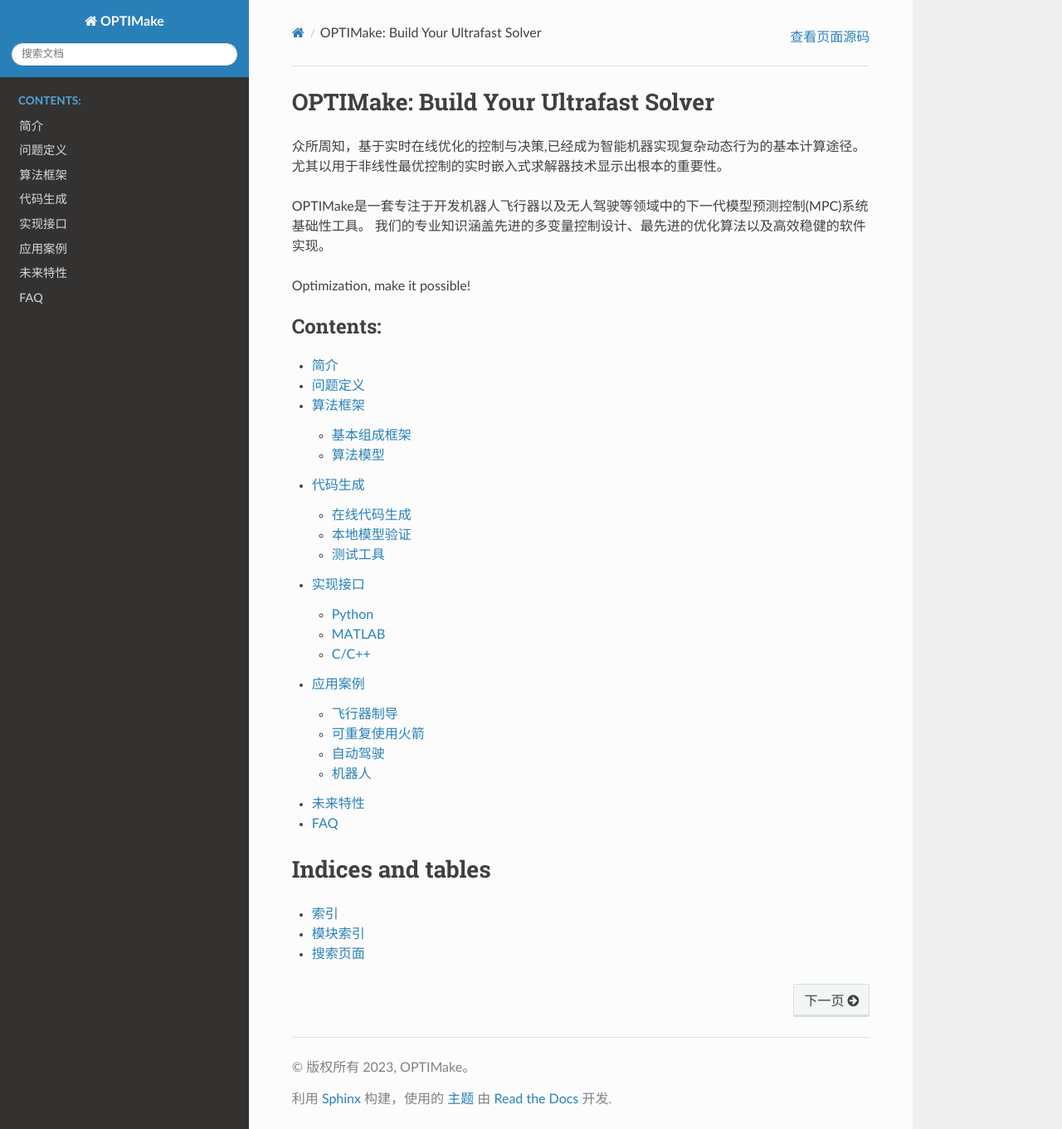
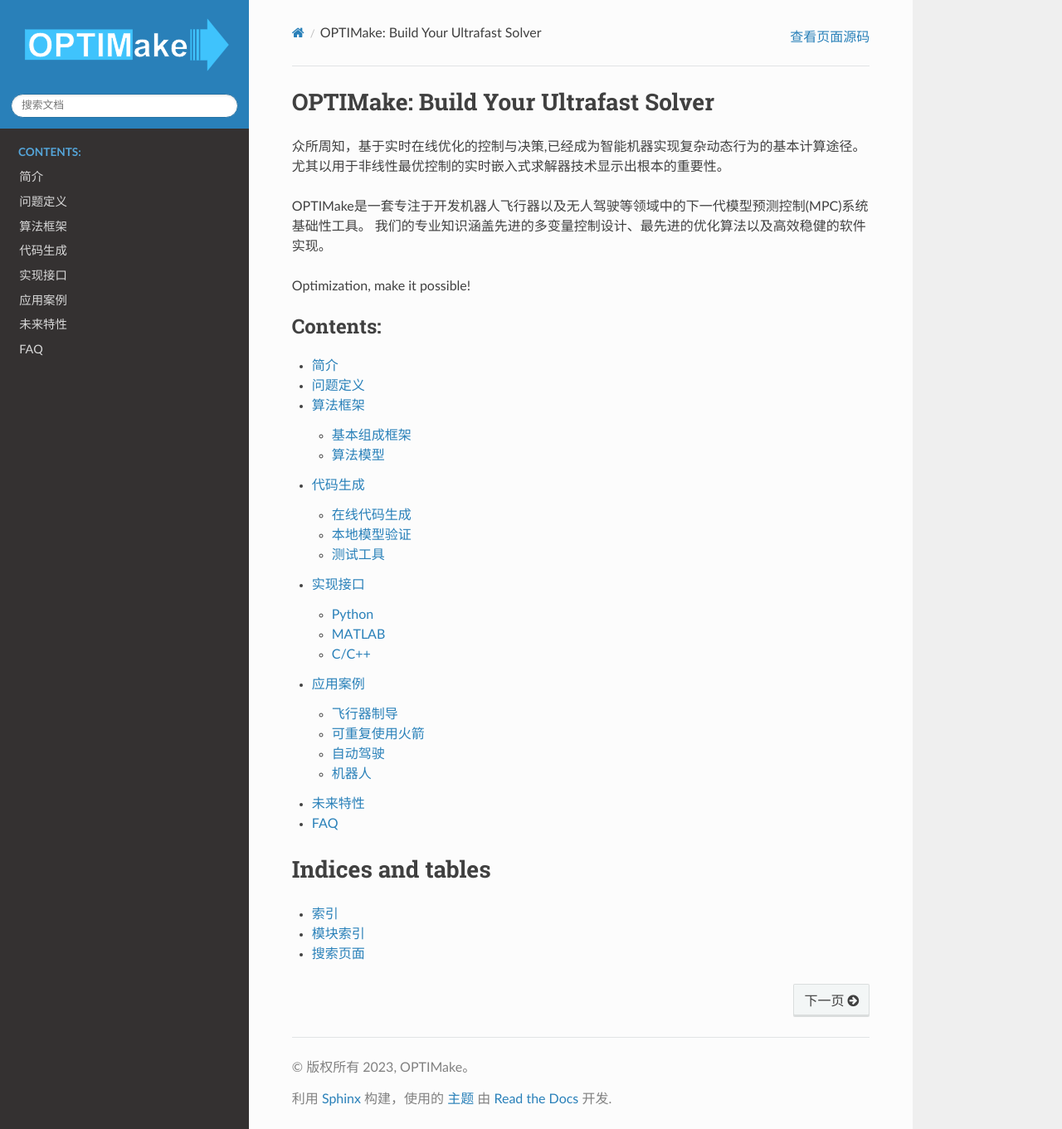
Before and after one commit to optimake/docs, a Sphinx documentation site: the page built from source/index.rst, in a window 1280 px wide and 1361 px high. Shown: the whole window at 83% size. Built offline with Sphinx 7.4.7 and the Read the Docs theme 2.0.0, drawn with Linux system fonts in a browser that asks for light colours.

Commit message:
add logo

```diff
--- a/source/conf.py
+++ b/source/conf.py
@@ -87,6 +87,13 @@
 #
 # html_theme = 'alabaster'
 html_theme = 'sphinx_rtd_theme'
+# logo
+html_static_path = ['_static']
+html_logo = '_static/optimake_logo.svg'
+html_theme_options = {
+    'logo_only': True,
+    'display_version': False,
+}
 
 # Theme options are theme-specific and customize the look and feel of a theme
 # further.  For a list of options available for each theme, see the
```
Also changed, not shown: source/_static/optimake_logo.svg (added).
